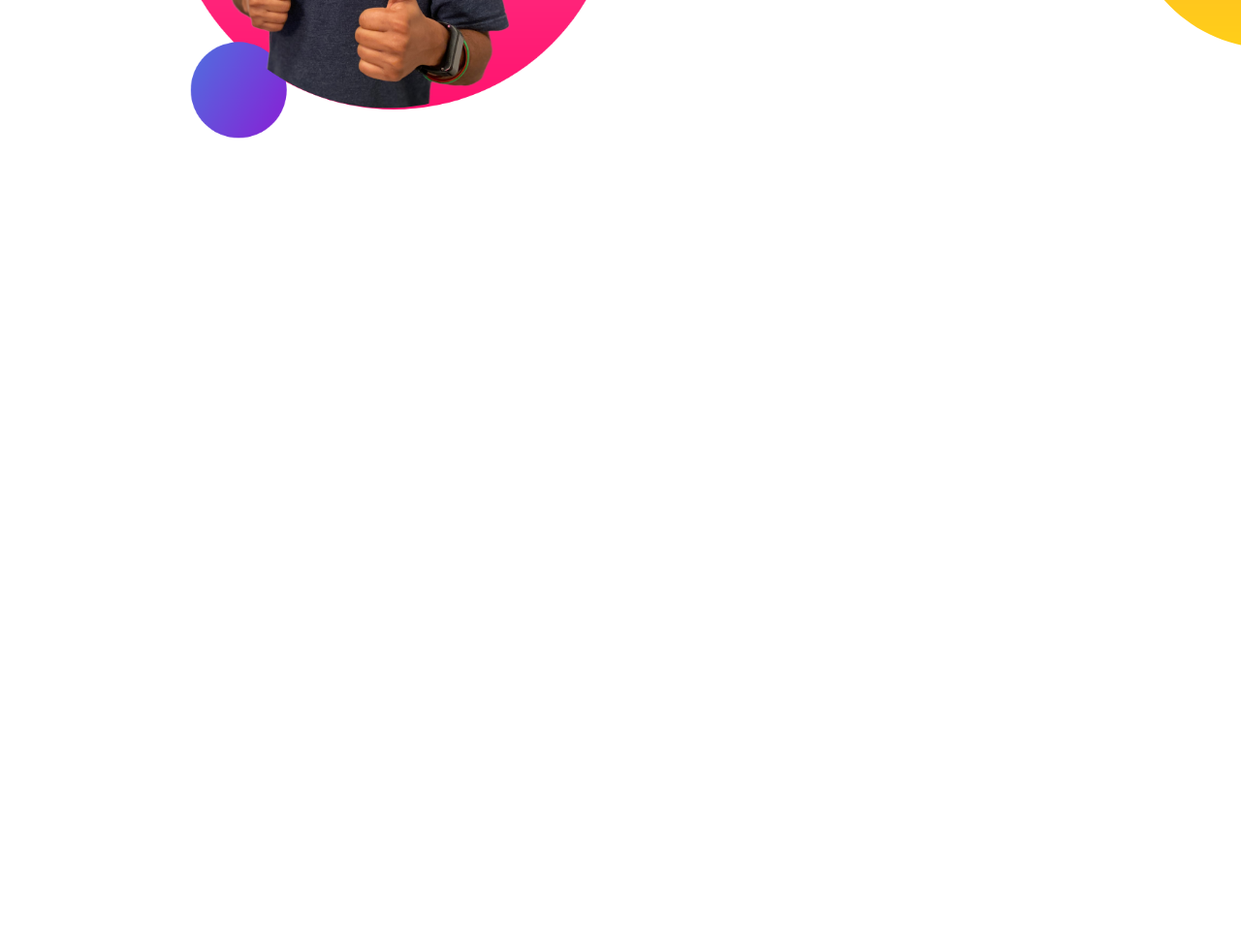
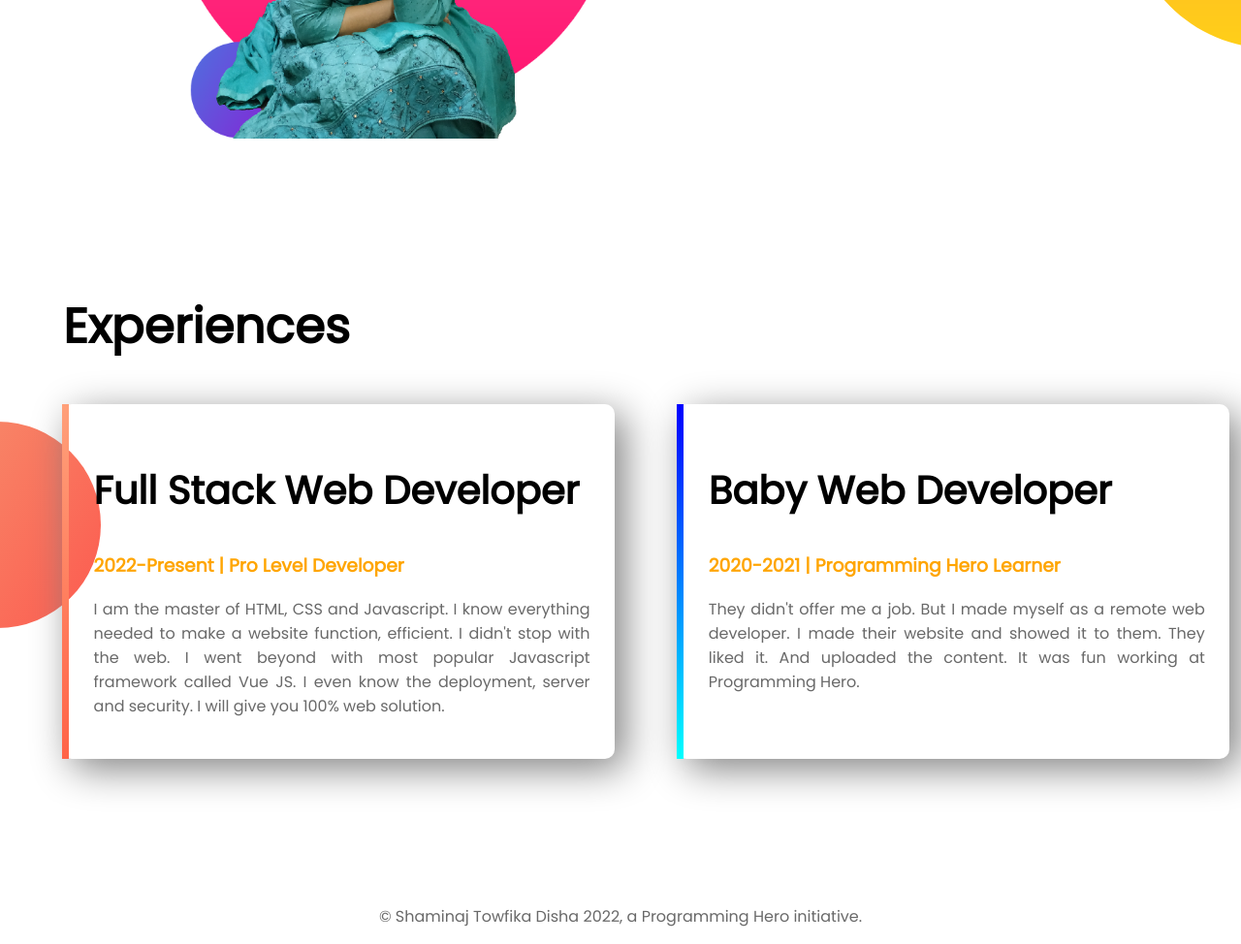
Before and after one commit to shaminaj-disha/developer-portfolio, a plain HTML site: page index.html in a window 1280 px wide. Shown: the part 1014-1988 px from the top of the page at 97% size. Before the commit the page ends 1314 px from the top, so only its background shows below. Drawn offline with Linux system fonts and the light colour scheme.

Commit message:
picture added properly

```diff
--- a/index.html
+++ b/index.html
@@ -13,7 +13,7 @@
 </head>
 
 <body>
-    <section class="top-banner">
+    <section class="top-banner flexible-container">
         <div class="half-width">
             <h1>Welcome to</h1>
             <h1><span>Disha's</span> world</h1>
@@ -25,12 +25,12 @@
                 ME</a>
         </div>
         <div class="half-width">
-            <img src="images/jhankar.png" alt="developer's profile picture">
+            <img src="images/disha-profile.png" alt="developer's profile picture">
         </div>
     </section>
-    <section class="dream-big">
+    <section class="dream-big flexible-container">
         <div class="half-width">
-            <img src="images/jhankar2.png" alt="developer's another picture">
+            <img src="images/disha-dream.png" alt="developer's another picture">
         </div>
         <div class="half-width">
             <h2>Dream Big</h2>
@@ -41,6 +41,29 @@
                 Resume</a>
         </div>
     </section>
+    <section class="experience-area">
+        <h1 id="experience-allignment">Experiences</h1>
+        <div class="flexible-container">
+            <div class="experience-item" id="full-stack">
+                <h2>Full Stack Web Developer</h2>
+                <h3>2022-Present | Pro Level Developer</h3>
+                <p>I am the master of HTML, CSS and Javascript. I know everything needed to make a website function,
+                    efficient. I didn't stop with the web. I went beyond with most popular Javascript framework called
+                    Vue
+                    JS. I even know the deployment, server and security. I will give you 100% web solution.</p>
+            </div>
+            <div class="experience-item" id="baby-developer">
+                <h2>Baby Web Developer</h2>
+                <h3>2020-2021 | Programming Hero Learner</h3>
+                <p>They didn't offer me a job. But I made myself as a remote web developer. I made their website and
+                    showed
+                    it to them. They liked it. And uploaded the content. It was fun working at Programming Hero.</p>
+            </div>
+        </div>
+    </section>
+    <footer>
+        <p>© Shaminaj Towfika Disha 2022, a Programming Hero initiative.</p>
+    </footer>
 </body>
 
 </html>
--- a/style.css
+++ b/style.css
@@ -1,10 +1,6 @@
 body{
     font-family: 'Poppins', sans-serif;
     margin: 0;
-}
-section{
-    display: flex;
-    margin-bottom: 150px;
 }
 h1{
     font-size: 50px;
@@ -18,6 +14,10 @@ h2{
 p{
     color: dimgray;
     text-align: justify;
+}
+.flexible-container{
+    display: flex;
+    margin-bottom: 150px;
 }
 .half-width{
     width: 40%;
@@ -46,3 +46,34 @@ p{
     background-repeat: no-repeat;
     background-position: right;
 }
+.experience-area{
+    background-image: url(images/exp-bg.png);
+    background-repeat: no-repeat;
+    background-position: left;
+}
+.experience-area h3{
+    color: orange;
+}
+.experience-item{
+    width: 40%;
+    margin-left: 5%;
+    padding: 2%;
+    border-radius: 10px;
+    box-shadow: 10px 10px 40px gray;
+}
+#full-stack{
+    border-left: 7px solid;
+    border-image: linear-gradient(180deg, lightsalmon, tomato);
+    border-image-slice: 1;
+}
+#baby-developer{
+    border-left: 7px solid;
+    border-image: linear-gradient(180deg, blue, cyan);
+    border-image-slice: 1;
+}
+#experience-allignment{
+    margin-left: 65px;
+}
+footer p{
+    text-align: center;
+}
```
Also changed, not shown: images/disha-dream.png (added), images/disha-profile.png (added).
